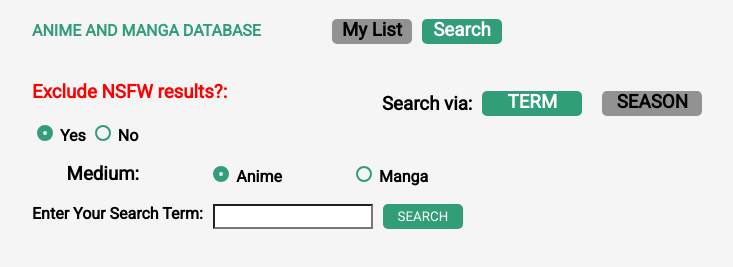
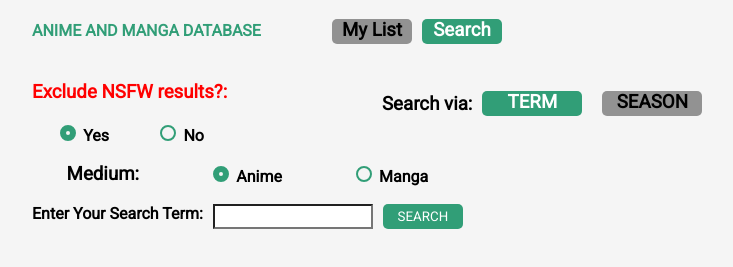
Before and after one commit to vkalinkin/AniArchive, a website: page index.html in a window 1280 px wide. Shown: the part 91-358 px from the top of the page, without its empty margins (118-851 px from the left). Drawn offline with Linux system fonts and the light colour scheme.

Commit message:
adding minor positioning on radio buttons

```diff
--- a/css/layout.css
+++ b/css/layout.css
@@ -22,6 +22,11 @@
   .resultsList {
     justify-content: left;
   }
+}
+
+.excludeRadios {
+  display: flex;
+  justify-content: space-around;
 }
 
 .series50 {
--- a/index.html
+++ b/index.html
@@ -40,15 +40,18 @@
             <span>
               <h3 class="red">Exclude NSFW results?:</h3>
             </span>
-            <span>
-              <input type="radio" name="filter" id="yesFilter" class="radio" checked>
-              <label for="yesFilter" class="radioLabel">Yes</label>
-            </span>
+            <div class="row excludeRadios">
+              <span class="radioSpan">
+                <input type="radio" name="filter" id="yesFilter" class="radio" checked>
+                <label for="yesFilter" class="radioLabel">Yes</label>
+              </span>
 
-            <span>
-              <input type="radio" name="filter" class = "radio" id="noFilter">
-              <label for="noFilter" class="radioLabel">No</label>
-            </span>
+              <span class="radioSpan">
+                <input type="radio" name="filter" class="radio" id="noFilter">
+                <label for="noFilter" class="radioLabel">No</label>
+              </span>
+            </div>
+
 
           </form>
         </div>
```
